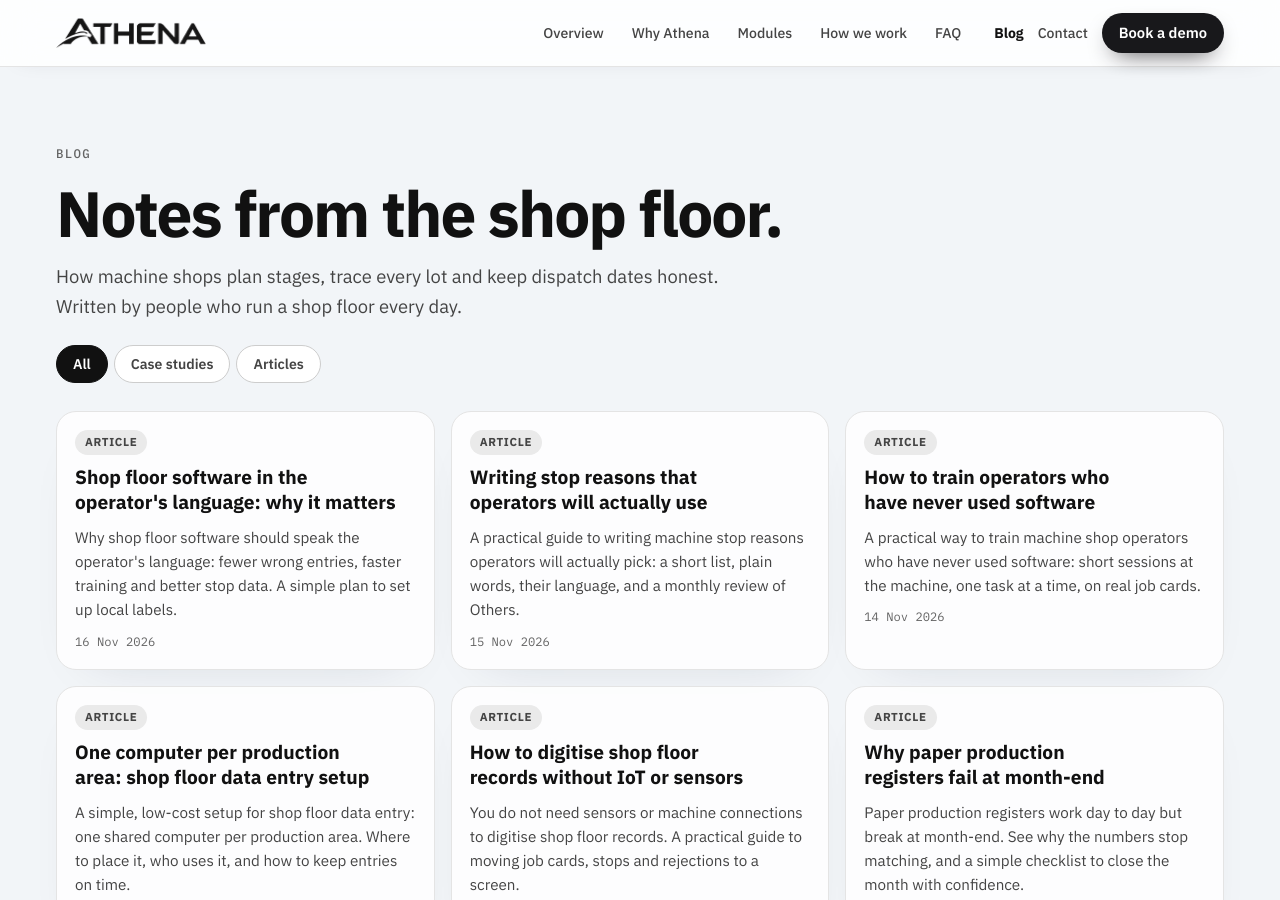
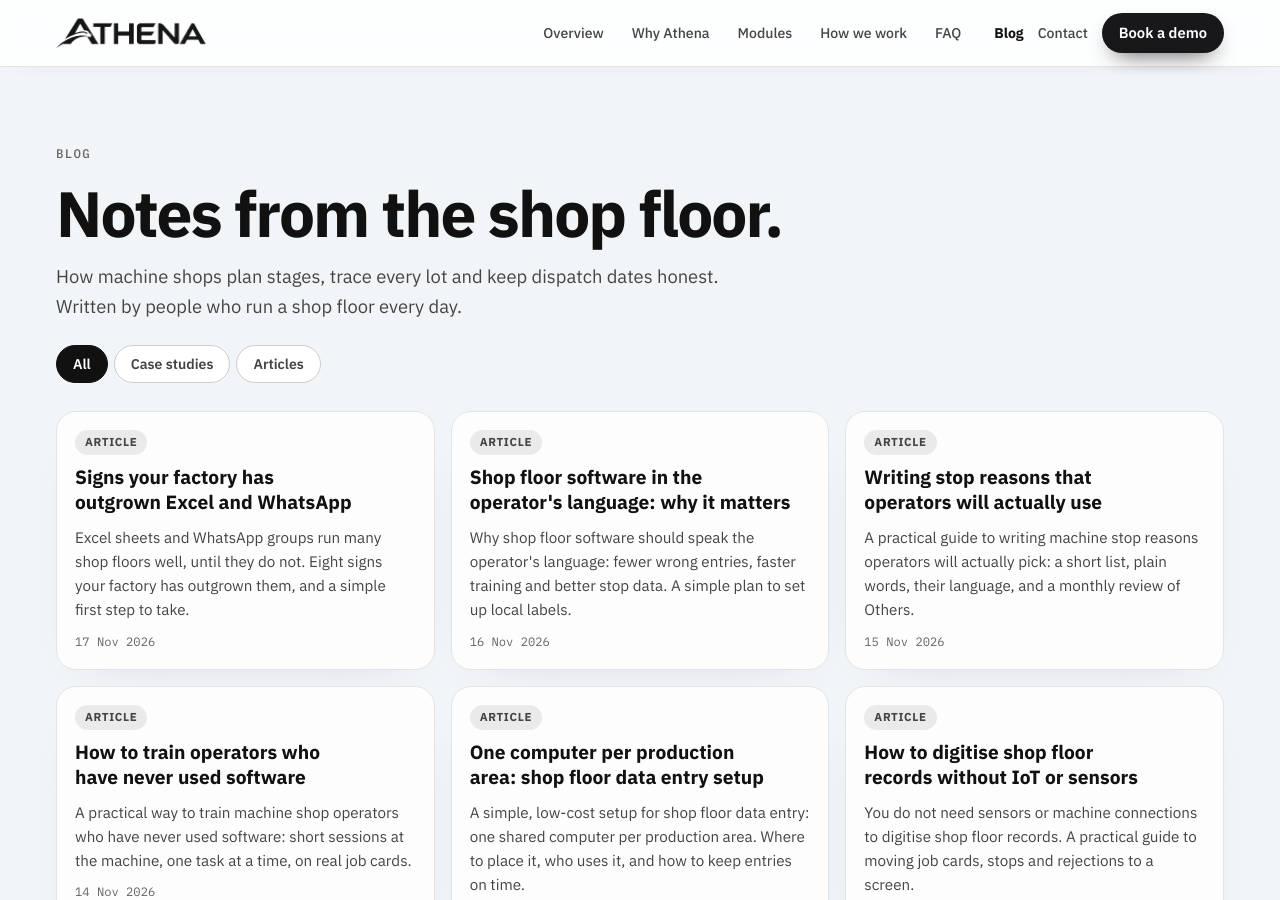
Before and after one commit to AthenaMES/athenames.github.io, a Jekyll site: the page built from blog/index.html, in a window 1280 px wide and 900 px high. Built offline with Jekyll 4.4.1, drawn with Linux system fonts in a browser that asks for light colours; part of the change alters nothing that is shown.

Commit message:
Publish 17 Nov article: Signs your factory has outgrown Excel and WhatsApp
Co-Authored-By: Claude <noreply@anthropic.com>

```diff
--- a/_posts/2026-11-17-signs-factory-outgrown-excel-whatsapp.md
+++ b/_posts/2026-11-17-signs-factory-outgrown-excel-whatsapp.md
@@ -3,9 +3,8 @@ title: "Signs your factory has outgrown Excel and WhatsApp"
 description: "Excel sheets and WhatsApp groups run many shop floors well, until they do not. Eight signs your factory has outgrown them, and a simple first step to take."
 date: 2026-11-17
 author: Athena team
-published: false
+published: true
 hold: false
-auto_publish_on: 2026-11-17
 email_thread: "1a1e21e169838064"
 last_reply_id: "1a1e21e169838064"
 ---
```
